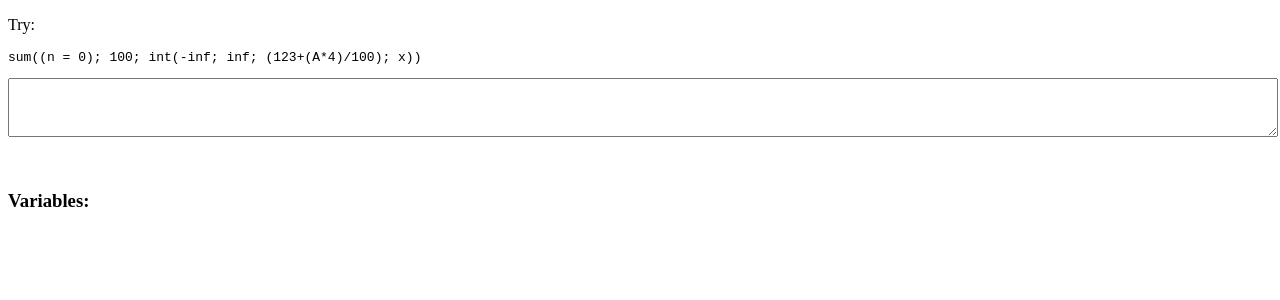
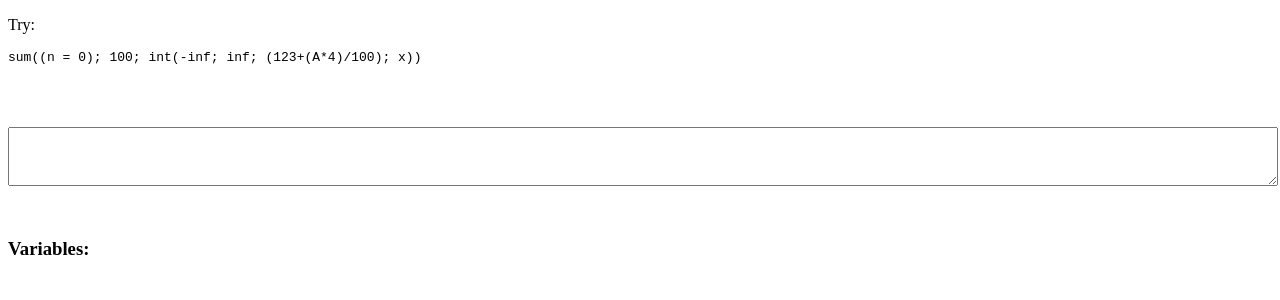
Before and after one commit to jonas-kell/math-manipulator, a Vue app: page / in a window 1280 px wide. Shown: the top 300 px of the page. Built offline with nearby package versions, Linux system fonts and the light colour scheme.

Commit message:
refactor: use EquationLine for the app base saves on duplication of line management code

```diff
--- a/src/App.vue
+++ b/src/App.vue
@@ -1,67 +1,17 @@
 <script setup lang="ts">
     import EquationLine from "./components/EquationLine.vue";
     import VariableList from "./components/VariableList.vue";
-    import InputToOperatorParser from "./components/InputToOperatorParser.vue";
-    import { Operator } from "./functions";
-    import { computed, onBeforeMount, ref, watch } from "vue";
-    import { v4 as uuidv4 } from "uuid";
-    import { PersistentLineStorage, usePermanenceStore } from "./functions";
+    import { EmptyArgument, Operator } from "./functions";
+    import { ref } from "vue";
 
-    const skipParsedEffect = ref(false);
-    const parsedOperator = ref(null as Operator | null);
-    const firstLineUuid = ref(uuidv4());
-    const operatorParserUUID = ref(uuidv4());
-    const mainUUID = "MAIN_UUID";
+    const firstLineUuid = ref("MAIN_UUID");
     const variableListUUID = "MAIN_VARIABLE_LIST_UUID";
-
-    // STATE AND IMPORT/EXPORT
-    const permanenceStore = usePermanenceStore();
-    const lineStateAllocation = computed((): PersistentLineStorage => {
-        return {
-            operator: parsedOperator.value as Operator | null,
-            childUUID: firstLineUuid.value,
-            selectionUUID: "",
-            operatorParserUUID: operatorParserUUID.value,
-            variableNameInputUUID: "",
-            mode: "",
-        };
-    });
-    watch(
-        lineStateAllocation,
-        (newVal) => {
-            permanenceStore.storeLineForUUID(mainUUID, newVal);
-        },
-        {
-            deep: true,
-        }
-    );
-    onBeforeMount(() => {
-        const loaded = permanenceStore.getLineForUUID(mainUUID);
-
-        if (loaded != null) {
-            operatorParserUUID.value = loaded.operatorParserUUID;
-            parsedOperator.value = loaded.operator;
-            firstLineUuid.value = loaded.childUUID;
-        }
-    });
 </script>
 
 <template>
     <p>Try:</p>
     <pre>sum((n = 0); 100; int(-inf; inf; (123+(A*4)/100); x))</pre>
-    <InputToOperatorParser
-        @parsed="(a: Operator) => {
-            if (skipParsedEffect) {
-                skipParsedEffect = false;
-            } else {
-                parsedOperator = a;
-            }
-        }"
-        @loading-value="skipParsedEffect = true"
-        style="width: 100%; min-height: 4em"
-        :uuid="operatorParserUUID"
-    />
-    <EquationLine v-if="parsedOperator" :operator="(parsedOperator as Operator)" :line-uuid="firstLineUuid" />
+    <EquationLine :operator="(new EmptyArgument() as Operator)" :line-uuid="firstLineUuid" :is-base="true" />
     <VariableList style="margin-top: 3em" :uuid="variableListUUID" />
     <div style="width: 100%; min-height: 40vh"></div>
 </template>
--- a/src/components/EquationLine.vue
+++ b/src/components/EquationLine.vue
@@ -22,6 +22,7 @@
     const props = defineProps<{
         operator: Operator;
         lineUuid: string;
+        isBase: boolean;
     }>();
     const childLineUUID = ref(uuidv4());
     const operatorParserUUID = ref(uuidv4());
@@ -81,6 +82,7 @@
     );
 
     // modification triggers to the current line
+    const skipBaseParserEffect = ref(false);
     const selectParentAction = () => {
         const UUIDref = selectedOperatorsParentOperator.value?.getUUIDRef() ?? null;
         if (UUIDref != null) {
@@ -295,7 +297,21 @@
         :renderer-uuid="rendererUUID"
     />
 
-    <template v-if="selectionUUID != '' && selectedOperator != null">
+    <InputToOperatorParser
+        v-if="isBase"
+        @parsed="(a: Operator | null) => {
+                if (skipBaseParserEffect) {
+                    skipBaseParserEffect = false;
+                } else {
+                    outputOperator = a;
+                }
+            }"
+        @loading-value="() => (skipBaseParserEffect = true)"
+        style="margin-top: 0.5em; width: 100%; min-height: 4em"
+        :uuid="operatorParserUUID"
+    />
+
+    <template v-if="selectionUUID != '' && selectedOperator != null && !isBase">
         <button @click="selectParentAction" style="margin-right: 0.2em" :disabled="selectedOperatorsParentOperator == null">
             Sel. Parent
         </button>
@@ -349,7 +365,7 @@
             }}</pre>
         </template>
         <div v-else style="margin-top: 0.1em; width: 100%">
-            <EquationLine :operator="(outputOperator as Operator)" :line-uuid="childLineUUID" />
+            <EquationLine :operator="(outputOperator as Operator)" :line-uuid="childLineUUID" :is-base="false" />
         </div>
     </template>
 </template>
--- a/src/components/InputToOperatorParser.vue
+++ b/src/components/InputToOperatorParser.vue
@@ -41,6 +41,7 @@
 <template>
     <div>
         <PermanenceInterfacingInput
+            :key="props.uuid"
             v-model="text"
             :style="($attrs.style as any)"
             :type="props.textarea ? 'textarea' : 'input'"
```
